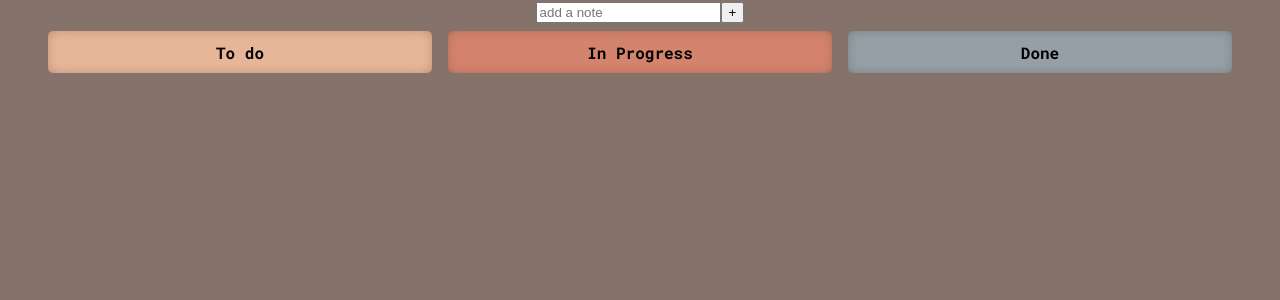
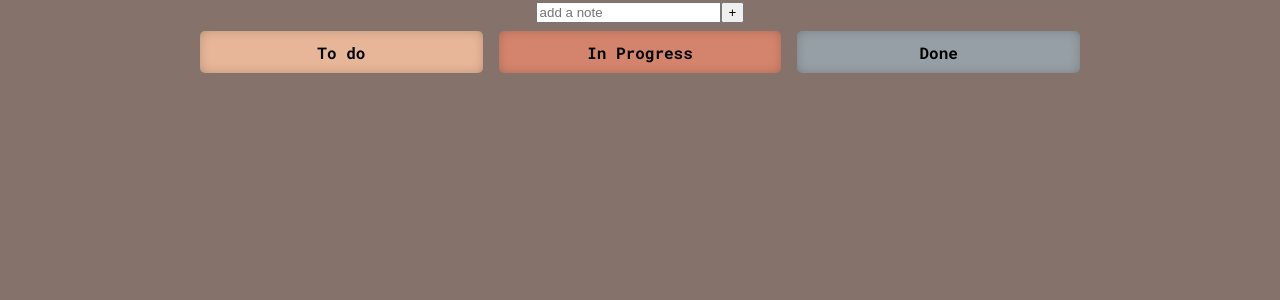
Before and after one commit to nogashemer/todo, a React (Create React App) app: page / in a window 1280 px wide. Shown: the top 300 px of the page. Built offline with nearby package versions, Linux system fonts and the light colour scheme.

Commit message:
better responsiveness

```diff
--- a/src/index.css
+++ b/src/index.css
@@ -96,7 +96,10 @@ h1 {
     height: 100vh;
   }
   .lists {
+    margin-left: auto;
+    margin-right: auto;
     flex-direction: row;
+    width: 70vw;
   }
   .list {
     margin: 1vh;
```
